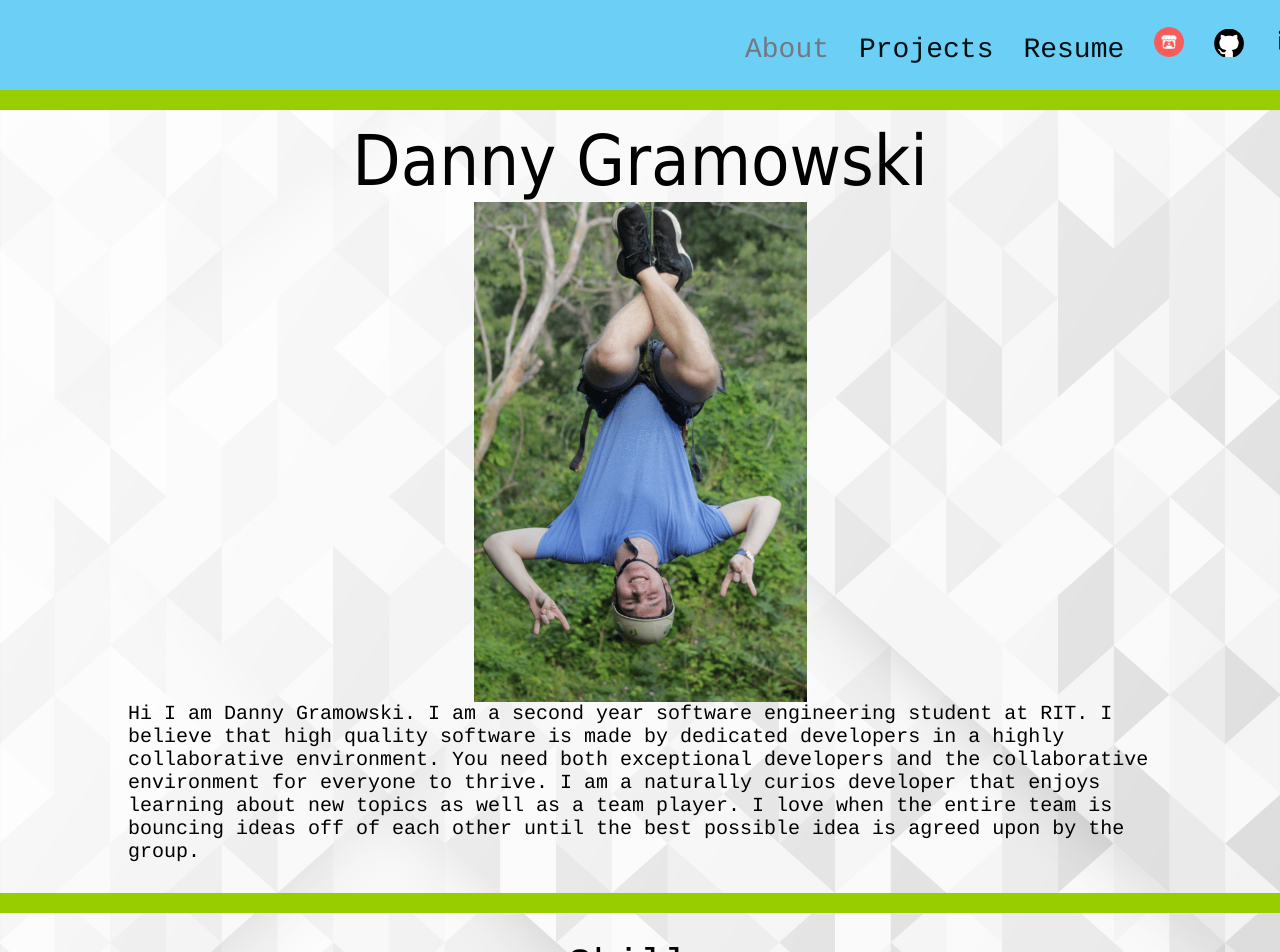
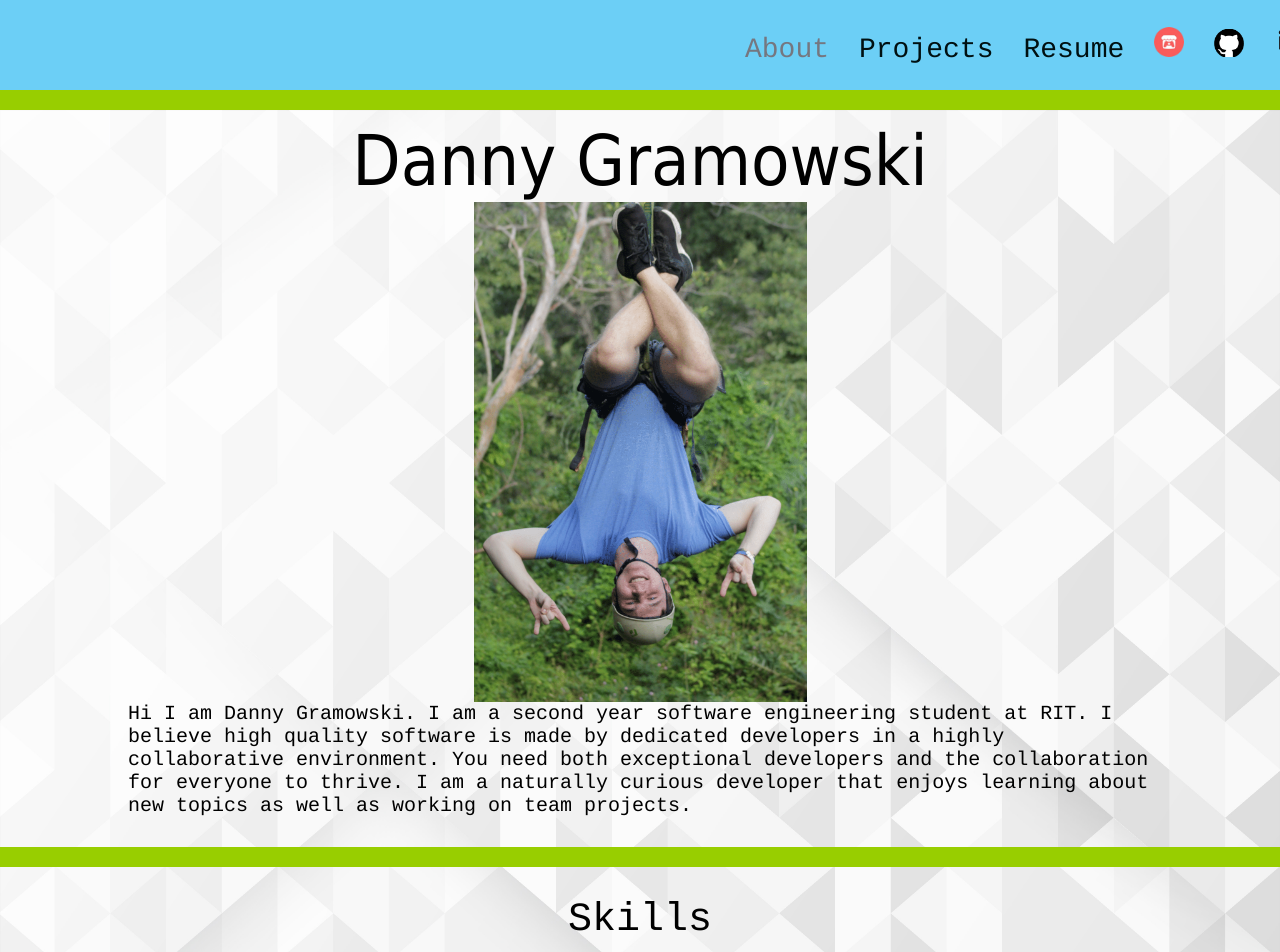
Before and after one commit to DannyGramowski/resume-site, a React (Create React App) app in the folder site/: page / in a window 1280 px wide. Shown: the top 952 px of the page. Built offline with nearby package versions, Linux system fonts and the light colour scheme.

Commit message:
fixed about english more

```diff
--- a/site/src/MainPage.js
+++ b/site/src/MainPage.js
@@ -39,11 +39,10 @@ export class MainPage extends Component {
                                 <Row className="center-horiz">
                                     <Container className="blurb-text">
                                         Hi I am Danny Gramowski. I am a second year software engineering student at RIT. I
-                                        believe that high quality software is made by dedicated developers in a highly collaborative
-                                        environment. You need both exceptional developers and the collaborative environment for
-                                        everyone to thrive. I am a naturally curios developer that enjoys learning about new topics as well as
-                                        a team player. I love when the entire team is bouncing ideas off of each other until the best
-                                        possible idea is agreed upon by the group.
+                                        believe high quality software is made by dedicated developers in a highly collaborative
+                                        environment. You need both exceptional developers and the collaboration for everyone to
+                                        thrive. I am a naturally curious developer that enjoys learning about new topics as well
+                                        as working on team projects.
                                     </Container>
 
                                 </Row>
```
Also changed, not shown: 2 other files (tests, documents, lock files or other folders).
